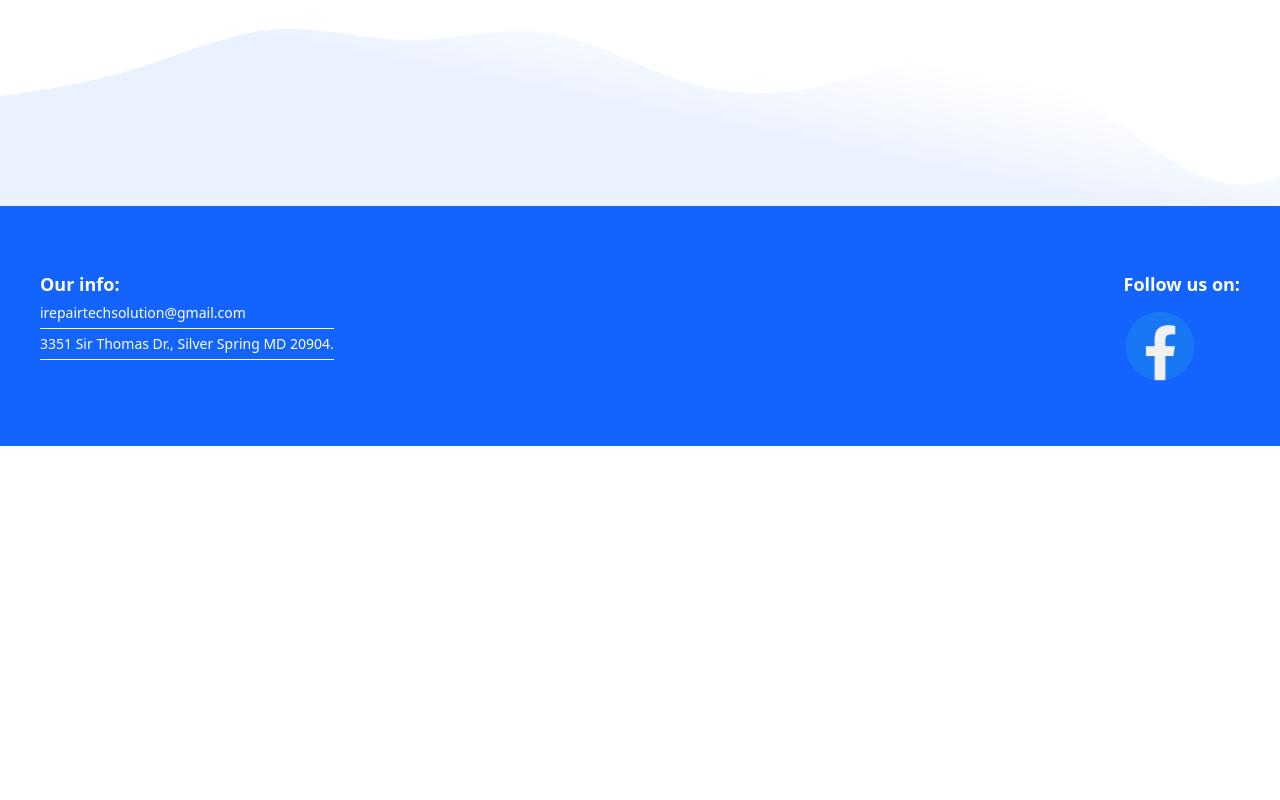
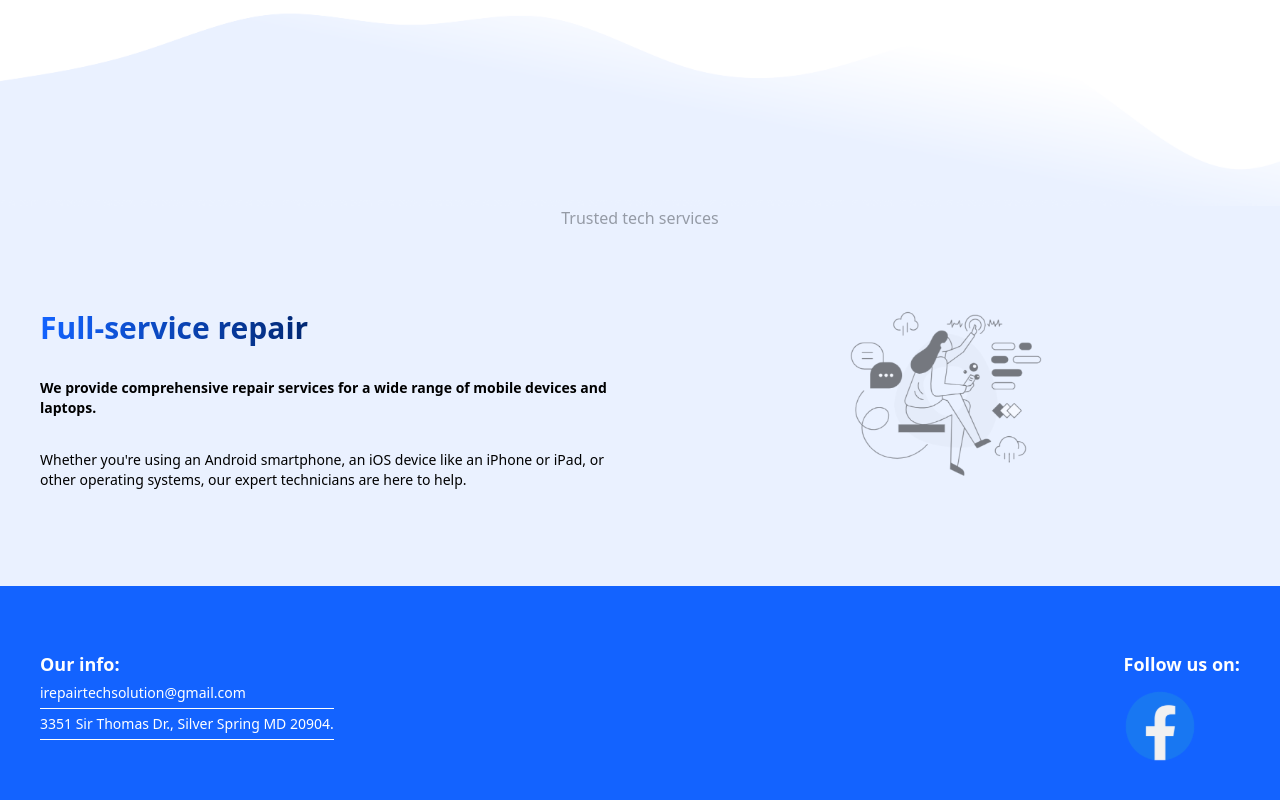
Before and after one commit to Perebonilado/i-repair, a Next.js app: page / in a window 1280 px wide. Shown: the part 674-1474 px from the top of the page. Before the commit the page ends 1120 px from the top, so only its background shows below. Built offline with nearby package versions, Linux system fonts and the light colour scheme.

Commit message:
full service repair

```diff
--- a/src/@modules/home/Banner/index.tsx
+++ b/src/@modules/home/Banner/index.tsx
@@ -6,7 +6,7 @@ import s from './styles.module.css'
 
 const Banner: FC = () => {
   return (
-    <section className={`${s.bannerBg} min-h-screen flex flex-col gap-36 text-center items-center justify-center`}>
+    <section className={`${s.bannerBg} min-h-screen flex flex-col gap-32 text-center items-center pt-24`}>
       <div className="flex flex-col items-center justify-center">
         <h1 className="text-4xl font-bold">
           Restore your device with{" "}
--- a/src/@modules/home/Banner/styles.module.css
+++ b/src/@modules/home/Banner/styles.module.css
@@ -1,4 +1,11 @@
 
 .bannerBg {
     background: #ffffff url(/assets/home/banner-bg.png)  no-repeat center center/cover;
+    background-position: right 0% bottom 5% !important;
 }
+
+@media only screen and (max-width: 768px) {
+    .bannerBg {
+        background-position: right 0% bottom 0%;
+    }
+}
--- /dev/null
+++ b/src/@modules/home/FullServiceRepair/index.tsx
@@ -0,0 +1,42 @@
+import GradientText from "@/@shared/GradientText";
+import Container from "@/@ui/Container";
+import Image from "next/image";
+import React, { FC } from "react";
+
+const FullServiceRepair: FC = () => {
+  return (
+    <section className="bg-[#EAF1FF] pb-24">
+      <Container>
+        <p className="text-[#959BA6] text-center">Trusted tech services</p>
+        <div className="mt-20 flex gap-6 max-md:flex-col-reverse max-md:items-center">
+          <div style={{ flex: 1 }}>
+            <GradientText
+              title="Full-service repair"
+              className="text-3xl font-bold"
+            />
+            <p className="mt-8 text-sm font-semibold">
+              We provide comprehensive repair services for a wide range of
+              mobile devices and laptops.
+            </p>
+            <p className="mt-8 text-sm">
+              Whether you're using an Android smartphone, an iOS device like an
+              iPhone or iPad, or other operating systems, our expert technicians
+              are here to help.
+            </p>
+          </div>
+          <div style={{ flex: 1 }} className="relative w-full max-md:!min-h-64">
+            <Image
+              layout="fill"
+              objectFit="contain"
+              objectPosition="50% 50%"
+              src={"/assets/home/full-service-repair.png"}
+              alt="we offer full service repair"
+            />
+          </div>
+        </div>
+      </Container>
+    </section>
+  );
+};
+
+export default FullServiceRepair;
--- a/src/pages/index.tsx
+++ b/src/pages/index.tsx
@@ -1,4 +1,5 @@
 import Banner from "@/@modules/home/Banner";
+import FullServiceRepair from "@/@modules/home/FullServiceRepair";
 import Accordion from "@/@shared/Accordion";
 import AppHead from "@/@shared/AppHead";
 import BreadCrumb from "@/@shared/BreadCrumbs";
@@ -18,6 +19,7 @@ export default function Home() {
     <>
      <AppLayout>
       <Banner />
+      <FullServiceRepair />
      </AppLayout>
     </>
   );
```
Also changed, not shown: public/assets/home/full-service-repair.png (added).
